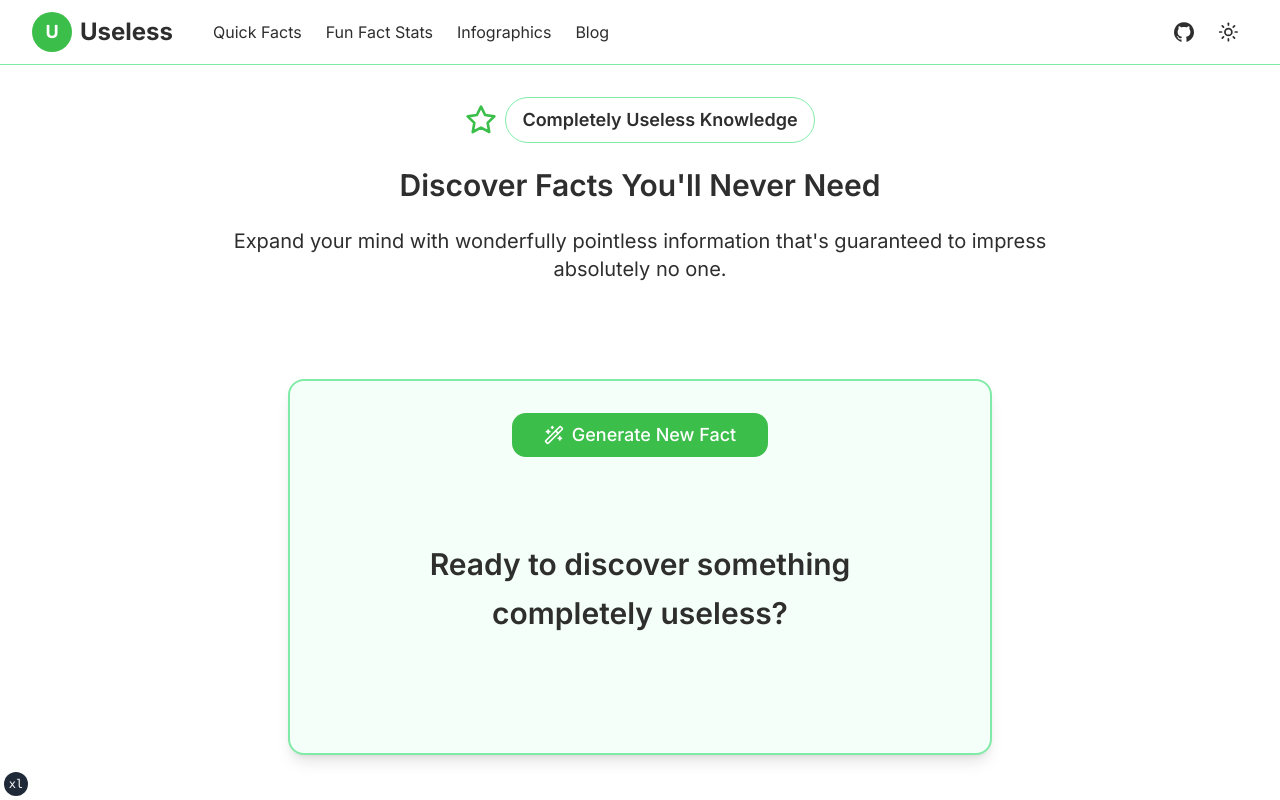
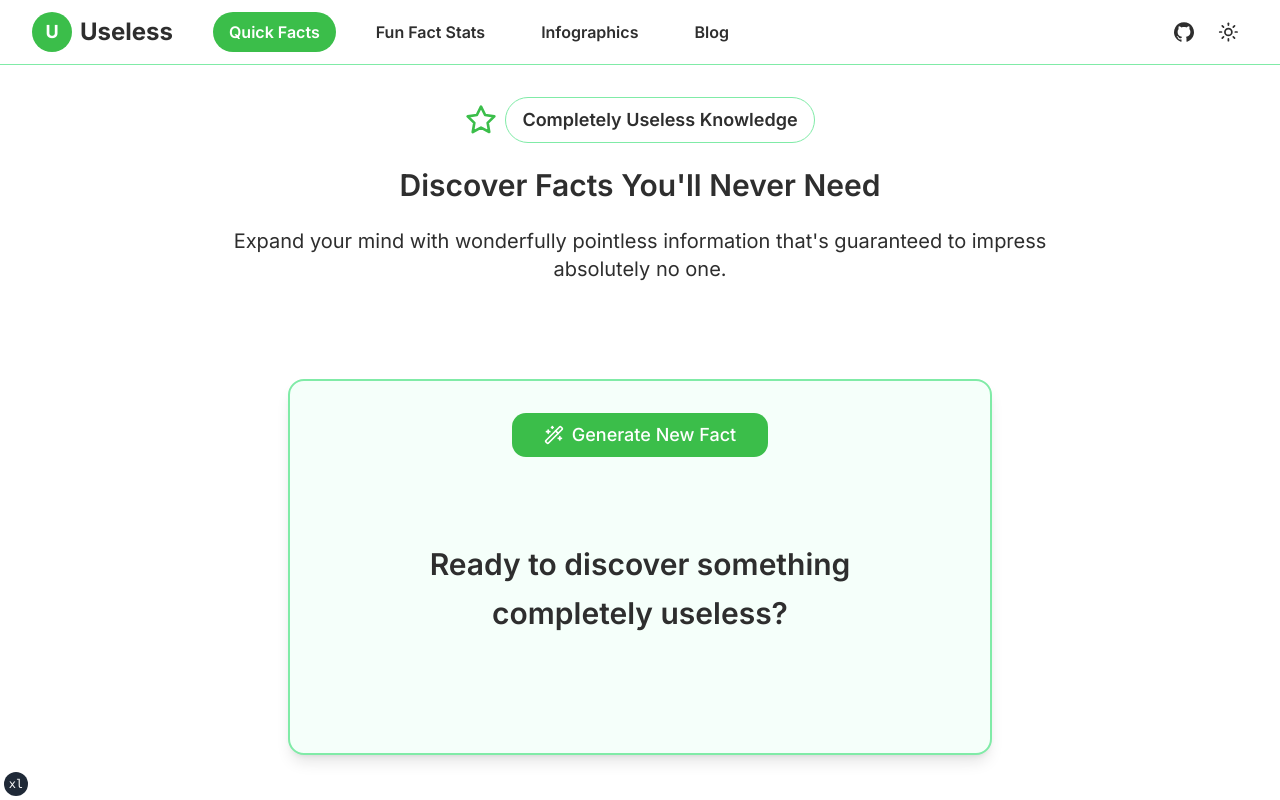
Before and after one commit to werther41/useless-app, a Next.js app: page / in a window 1280 px wide. Shown: the top 800 px of the page. Built offline with nearby package versions, Linux system fonts and the light colour scheme.

Commit message:
main nav style update

```diff
--- a/components/main-nav.tsx
+++ b/components/main-nav.tsx
@@ -1,5 +1,8 @@
+"use client"
+
 import * as React from "react"
 import Link from "next/link"
+import { usePathname } from "next/navigation"
 
 import { NavItem } from "@/types/nav"
 import { siteConfig } from "@/config/site"
@@ -11,6 +14,8 @@ interface MainNavProps {
 }
 
 export function MainNav({ items }: MainNavProps) {
+  const pathname = usePathname()
+
   return (
     <div className="flex gap-6 md:gap-10">
       <Link href="/" className="flex items-center space-x-2">
@@ -24,21 +29,26 @@ export function MainNav({ items }: MainNavProps) {
 
       {items?.length ? (
         <nav className="flex items-center gap-6">
-          {items?.map(
-            (item, index) =>
-              item.href && (
+          {items?.map((item, index) => {
+            if (!item.href) return null
+            const isActive = pathname === item.href
+            return (
               <Link
                 key={index}
                 href={item.href}
+                aria-current={isActive ? "page" : undefined}
                 className={cn(
-                    "text-muted-foreground transition-colors hover:text-foreground",
-                    item.disabled && "cursor-not-allowed opacity-80"
+                  "inline-flex items-center rounded-full px-4 py-2 font-semibold transition-colors",
+                  isActive
+                    ? "bg-primary text-primary-foreground"
+                    : "text-muted-foreground",
+                  item.disabled && "pointer-events-none opacity-60"
                 )}
               >
                 {item.title}
               </Link>
             )
-          )}
+          })}
         </nav>
       ) : null}
     </div>
```
Lines whose indentation alone changed are shown as unchanged.
